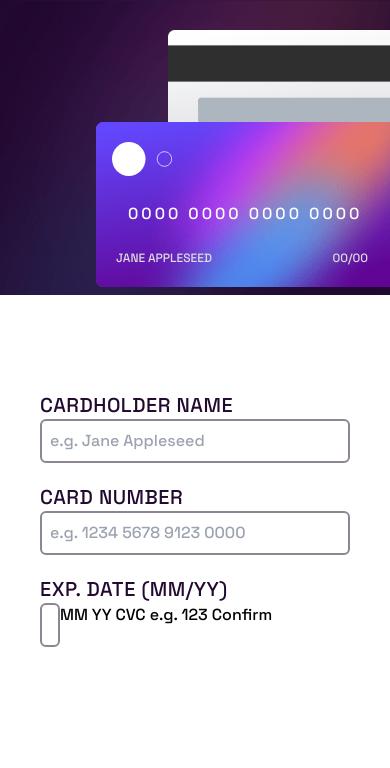
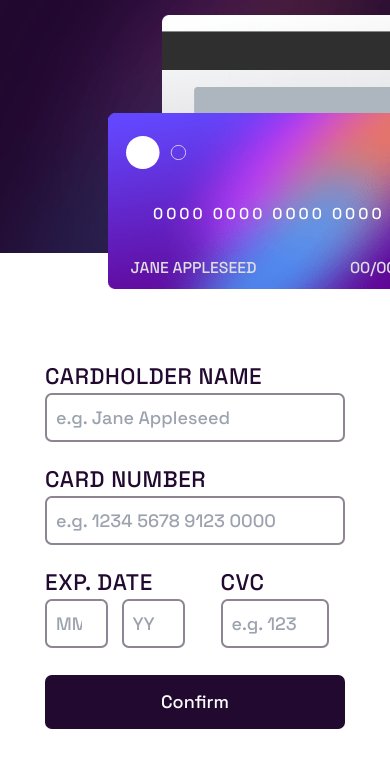
Before and after one commit to jjjooeyyy/interactive-card-details-form, a website: page index.html in a window 390 px wide. Shown: the top 768 px of the page. Drawn offline with Linux system fonts and the light colour scheme.

Commit message:
work on responsive design

```diff
--- a/index.html
+++ b/index.html
@@ -16,20 +16,21 @@
 
 </head>
 <body>
+  <div class="container">
   <div class="left-section">
     <div class="cards">
 
 <div class="front-card">
-<img class="" src="/images/bg-card-front.png">
+<img src="/images/bg-card-front.png">
   <img class="absolute top-5 left-4 w-[60px]" src="/images/card-logo.svg">
-  <span class="absolute top-20 tracking-[3px] left-8 text-white"> 0000 0000 0000 0000</span>
-  <span class="absolute top-32 text-xs uppercase left-5 text-lightGrayishViolet"> Jane Appleseed </span>
-  <span class="absolute top-32 text-xs right-7 text-lightGrayishViolet"> 00/00 </span>
+  <span class="absolute top-20 tracking-[3px] left-10 text-white text-sm lg:top-28"> 0000 0000 0000 0000</span>
+  <span class="absolute top-32 text-sm uppercase left-5 text-lightGrayishViolet lg:top-40"> Jane Appleseed </span>
+  <span class="absolute top-32 text-sm right-7 text-lightGrayishViolet lg:top-40"> 00/00 </span>
 </div>
 
 <div class="back-card">
-<img class="" src="/images/bg-card-back.png">
-  <span class="absolute right-10 top-[70px] text-lightGrayishViolet">000</span>
+<img src="/images/bg-card-back.png">
+  <span class="absolute right-10 top-[75px] text-sm text-lightGrayishViolet">000</span>
   </div>
 
   </div>
@@ -46,23 +47,34 @@
   <label class="text-veryDarkViolet uppercase tracking-wide text-xl pt-5">
   <p>Card Number</p>
   </label>
-  <input class="border-solid border-darkGrayishViolet border-2 rounded-md p-2" placeholder="e.g. 1234 5678 9123 0000">
+  <input class="border-solid border-darkGrayishViolet border-2 rounded-md p-2" type="number" min="16" max="16" placeholder="e.g. 1234 5678 9123 0000">
 
+  <div class="flex flex-row gap-8">
+   <div class="flex flex-col">
   <label class="text-veryDarkViolet uppercase tracking-wide text-xl pt-5">
-  <p>Exp. Date (MM/YY)</p>
+  <p>Exp. Date</p>
   </label>
-  <div class="flex flex-row">
-    <input class="border-solid border-darkGrayishViolet border-2 rounded-md p-2 w-3"
+  <div class="flex flex-row gap-3">
+    <input class="border-solid border-darkGrayishViolet border-2 rounded-md p-2 w-14" type="number" min="01" max="12" placeholder="MM">
+
+    <input class="border-solid border-darkGrayishViolet border-2 rounded-md p-2 w-14" type="number" min="23" max="28" placeholder="YY">
   </div>
-  MM
-  YY
+</div>
+    <div class="flex flex-col">
+    <label class="text-veryDarkViolet uppercase tracking-wide text-xl pt-5">
+      <p>CVC</p>
+    </label>
+    <input class="border-solid border-darkGrayishViolet border-2 rounded-md p-2 w-24" type="number" min="000" max="999" placeholder="e.g. 123">
+    </div>
+</div>
 
-  CVC
-  e.g. 123
+<button type="submit" class="bg-veryDarkViolet rounded-md text-white p-3 mt-6 items-center">Confirm</button>
 
-  Confirm
+</div>
   </form>
+
 </div>
+
   <!-- Completed state start
 
   Thank you!
--- a/input.css
+++ b/input.css
@@ -6,40 +6,54 @@
 
 html {
     font-family: 'Space Grotesk', sans-serif;
+    width: 100%;
+    font-size: 18px;
+}
+
+.container {
+    @apply
+    lg:flex
 }
 
 .left-section{
     @apply
     bg-[url('/images/bg-main-mobile.png')]
-    bg-cover bg-center
-    h-[35vh] w-full
+    md:bg-[url('/images/bg-main-desktop.png')]
+    bg-cover bg-center bg-no-repeat
+    h-[30vh] w-screen
+    lg:h-[100vh] lg:w-1/3
 }
 
 .cards {
     @apply
     flex flex-col-reverse
-    pt-[50px] pl-[40px]
+    pt-[50px] pl-[4rem]
+    lg:flex-col
 }
 
 .front-card {
     @apply
     relative
-    w-[300px]
+    w-[320px]
+    lg:w-[400px]
     overflow-hidden
     z-10
-    -top-[92px] left-14
+    -top-[112px] left-8
+    lg:left-1/3 lg:top-10
 }
-
 
 .back-card {
     @apply
     relative
-    w-[300px]
+    w-[320px]
+    lg:w-[400px]
     overflow-hidden
-    bottom-[20px] left-32
+    bottom-[35px] left-20
+    lg:left-1/2 lg:-bottom-[5rem]
 }
 
 .right-section {
     @apply
     mt-[6rem] mx-10
+    lg:flex-row lg:mx-auto lg:my-auto
 }
```
Also changed, not shown: css/main.css.
